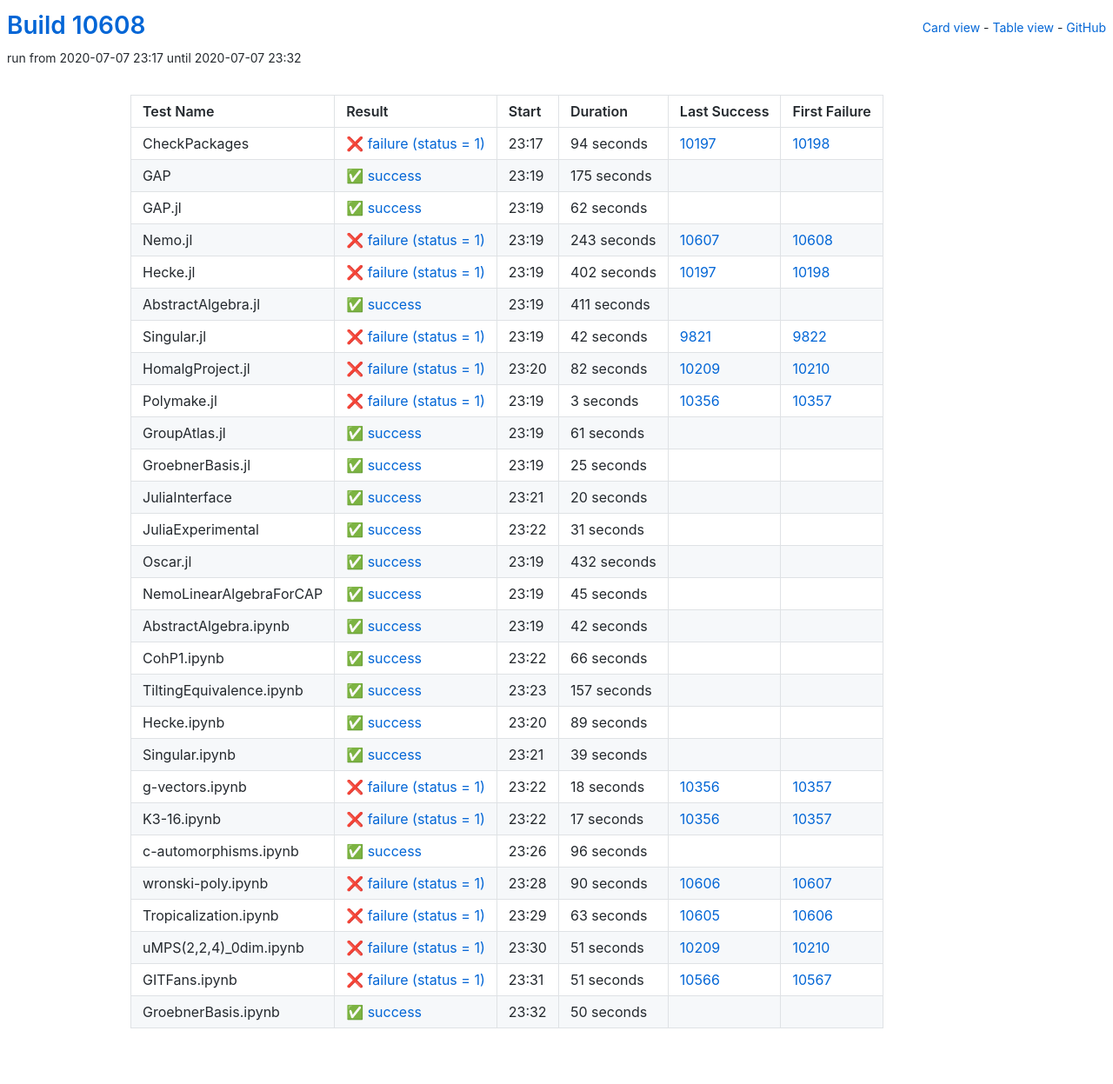
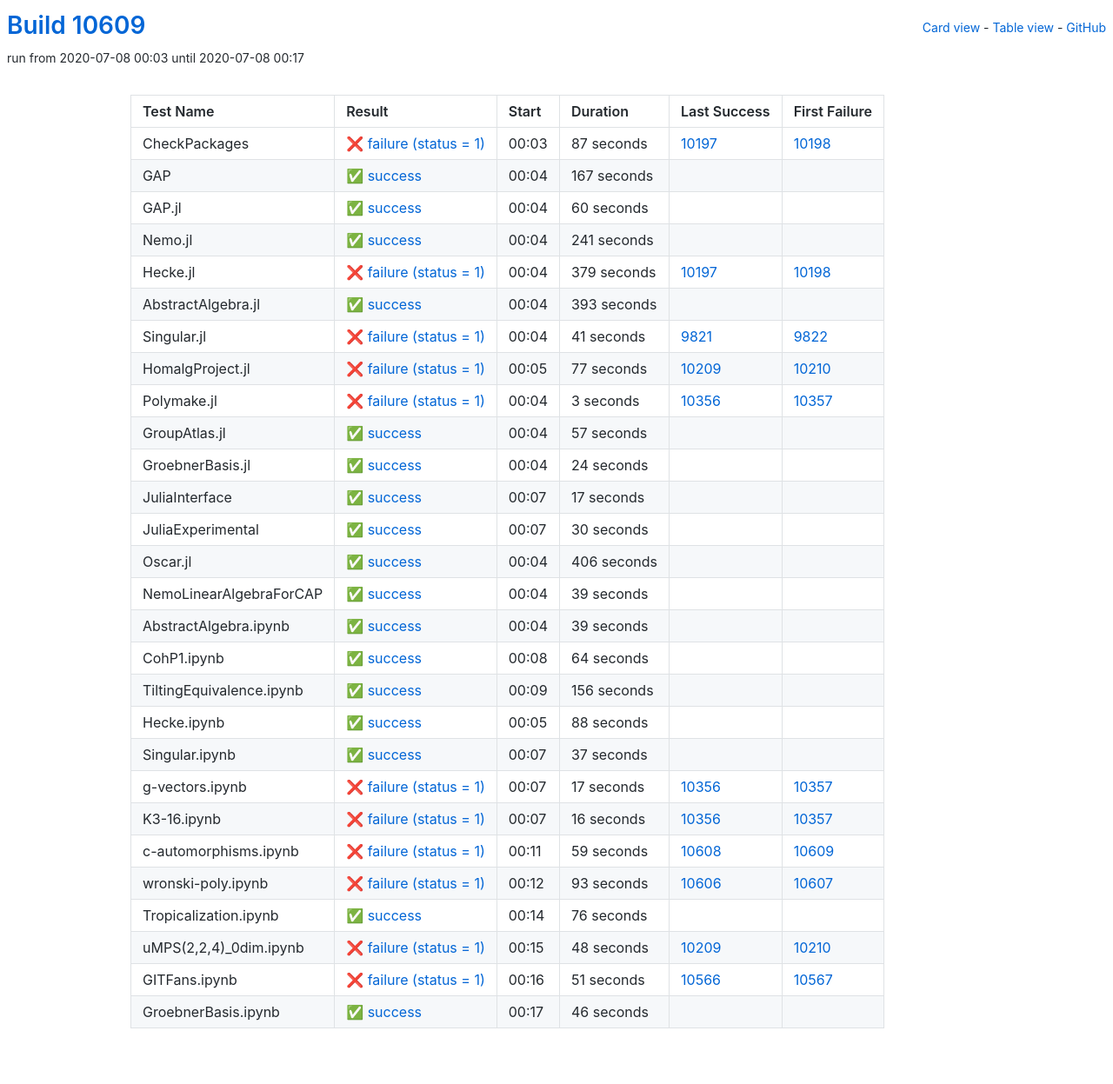
Before and after one commit to oscar-system/oscar-ci-status, a Jekyll site: the page built from table.html, in a window 1280 px wide. Shown: the whole page at 87% size. Built offline with Jekyll 4.4.1, drawn with Linux system fonts in a browser that asks for light colours.

Commit message:
Build #10609

```diff
--- a/_data/ci.yml
+++ b/_data/ci.yml
@@ -1,6 +1,6 @@
 ---
-build: 10608
-build_url: https://oscarci.mathematik.uni-kl.de/job/oscar/10608/
+build: 10609
+build_url: https://oscarci.mathematik.uni-kl.de/job/oscar/10609/
 job: oscar
 organization: oscar-system
 repo: oscar-ci-status
@@ -8,104 +8,104 @@
 tests:
 - name: CheckPackages
   id: checkpackages
-  log: https://oscarci.mathematik.uni-kl.de/job/oscar/10608/artifact/logs/build-10608/CheckPackages.log
-  start: 2020-07-07 23:17
+  log: https://oscarci.mathematik.uni-kl.de/job/oscar/10609/artifact/logs/build-10609/CheckPackages.log
+  start: 2020-07-08 00:03
   success: false
   exitcode: 1
   status: failure
-  duration: 94
+  duration: 87
   last_success: 10197
   last_success_url: https://oscarci.mathematik.uni-kl.de/job/oscar/10197/
   first_failure: 10198
   first_failure_url: https://oscarci.mathematik.uni-kl.de/job/oscar/10198/
 - name: GAP
   id: gap
-  log: https://oscarci.mathematik.uni-kl.de/job/oscar/10608/artifact/logs/build-10608/GAP.log
-  start: 2020-07-07 23:19
+  log: https://oscarci.mathematik.uni-kl.de/job/oscar/10609/artifact/logs/build-10609/GAP.log
+  start: 2020-07-08 00:04
   success: true
   exitcode: 0
   status: success
-  duration: 175
+  duration: 167
   last_success: false
   last_success_url:
   first_failure: false
   first_failure_url:
 - name: GAP.jl
   id: gap-jl
-  log: https://oscarci.mathematik.uni-kl.de/job/oscar/10608/artifact/logs/build-10608/GAP.jl.log
-  start: 2020-07-07 23:19
+  log: https://oscarci.mathematik.uni-kl.de/job/oscar/10609/artifact/logs/build-10609/GAP.jl.log
+  start: 2020-07-08 00:04
   success: true
   exitcode: 0
   status: success
-  duration: 62
+  duration: 60
   last_success: false
   last_success_url:
   first_failure: false
   first_failure_url:
 - name: Nemo.jl
   id: nemo-jl
-  log: https://oscarci.mathematik.uni-kl.de/job/oscar/10608/artifact/logs/build-10608/Nemo.jl.log
-  start: 2020-07-07 23:19
+  log: https://oscarci.mathematik.uni-kl.de/job/oscar/10609/artifact/logs/build-10609/Nemo.jl.log
+  start: 2020-07-08 00:04
+  success: true
+  exitcode: 0
+  status: success
+  duration: 241
+  last_success: false
+  last_success_url:
+  first_failure: false
+  first_failure_url:
+- name: Hecke.jl
+  id: hecke-jl
+  log: https://oscarci.mathematik.uni-kl.de/job/oscar/10609/artifact/logs/build-10609/Hecke.jl.log
+  start: 2020-07-08 00:04
   success: false
   exitcode: 1
   status: failure
-  duration: 243
-  last_success: 10607
-  last_success_url: https://oscarci.mathematik.uni-kl.de/job/oscar/10607/
-  first_failure: 10608
-  first_failure_url: https://oscarci.mathematik.uni-kl.de/job/oscar/10608/
-- name: Hecke.jl
-  id: hecke-jl
-  log: https://oscarci.mathematik.uni-kl.de/job/oscar/10608/artifact/logs/build-10608/Hecke.jl.log
-  start: 2020-07-07 23:19
-  success: false
-  exitcode: 1
-  status: failure
-  duration: 402
+  duration: 379
   last_success: 10197
   last_success_url: https://oscarci.mathematik.uni-kl.de/job/oscar/10197/
   first_failure: 10198
   first_failure_url: https://oscarci.mathematik.uni-kl.de/job/oscar/10198/
 - name: AbstractAlgebra.jl
   id: abstractalgebra-jl
-  log: https://oscarci.mathematik.uni-kl.de/job/oscar/10608/artifact/logs/build-10608/AbstractAlgebra.jl.log
-  start: 2020-07-07 23:19
+  log: https://oscarci.mathematik.uni-kl.de/job/oscar/10609/artifact/logs/build-10609/AbstractAlgebra.jl.log
+  start: 2020-07-08 00:04
   success: true
   exitcode: 0
   status: success
-  duration: 411
+  duration: 393
   last_success: false
   last_success_url:
   first_failure: false
   first_failure_url:
 - name: Singular.jl
   id: singular-jl
-  log: https://oscarci.mathematik.uni-kl.de/job/oscar/10608/artifact/logs/build-10608/Singular.jl.log
-  start: 2020-07-07 23:19
+  log: https://oscarci.mathematik.uni-kl.de/job/oscar/10609/artifact/logs/build-10609/Singular.jl.log
+  start: 2020-07-08 00:04
   success: false
   exitcode: 1
   status: failure
-  duration: 42
+  duration: 41
   last_success: 9821
   last_success_url: https://oscarci.mathematik.uni-kl.de/job/oscar/9821/
   first_failure: 9822
   first_failure_url: https://oscarci.mathematik.uni-kl.de/job/oscar/9822/
 - name: HomalgProject.jl
   id: homalgproject-jl
-  log: https://oscarci.mathematik.uni-kl.de/job/oscar/10608/artifact/logs/build-10608/HomalgProject.jl.log
-  start: 2020-07-07 23:20
+  log: https://oscarci.mathematik.uni-kl.de/job/oscar/10609/artifact/logs/build-10609/HomalgProject.jl.log
+  start: 2020-07-08 00:05
   success: false
   exitcode: 1
   status: failure
-  duration: 82
+  duration: 77
   last_success: 10209
   last_success_url: https://oscarci.mathematik.uni-kl.de/job/oscar/10209/
   first_failure: 10210
   first_failure_url: https://oscarci.mathematik.uni-kl.de/job/oscar/10210/
 - name: Polymake.jl
   id: polymake-jl
-  log: https://oscarci.mathematik.uni-kl.de/job/oscar/10608/artifact/logs/build-10608/Polymake.jl.log
-  start: 2020-07-07 23:19
+  log: https://oscarci.mathematik.uni-kl.de/job/oscar/10609/artifact/logs/build-10609/Polymake.jl.log
+  start: 2020-07-08 00:04
   success: false
   exitcode: 1
   status: failure
@@ -116,128 +116,68 @@
   first_failure_url: https://oscarci.mathematik.uni-kl.de/job/oscar/10357/
 - name: GroupAtlas.jl
   id: groupatlas-jl
-  log: https://oscarci.mathematik.uni-kl.de/job/oscar/10608/artifact/logs/build-10608/GroupAtlas.jl.log
-  start: 2020-07-07 23:19
+  log: https://oscarci.mathematik.uni-kl.de/job/oscar/10609/artifact/logs/build-10609/GroupAtlas.jl.log
+  start: 2020-07-08 00:04
   success: true
   exitcode: 0
   status: success
-  duration: 61
+  duration: 57
   last_success: false
   last_success_url:
   first_failure: false
   first_failure_url:
 - name: GroebnerBasis.jl
   id: groebnerbasis-jl
-  log: https://oscarci.mathematik.uni-kl.de/job/oscar/10608/artifact/logs/build-10608/GroebnerBasis.jl.log
-  start: 2020-07-07 23:19
+  log: https://oscarci.mathematik.uni-kl.de/job/oscar/10609/artifact/logs/build-10609/GroebnerBasis.jl.log
+  start: 2020-07-08 00:04
   success: true
   exitcode: 0
   status: success
-  duration: 25
+  duration: 24
   last_success: false
   last_success_url:
   first_failure: false
   first_failure_url:
 - name: JuliaInterface
   id: juliainterface
-  log: https://oscarci.mathematik.uni-kl.de/job/oscar/10608/artifact/logs/build-10608/JuliaInterface.log
-  start: 2020-07-07 23:21
+  log: https://oscarci.mathematik.uni-kl.de/job/oscar/10609/artifact/logs/build-10609/JuliaInterface.log
+  start: 2020-07-08 00:07
   success: true
   exitcode: 0
   status: success
-  duration: 20
+  duration: 17
   last_success: false
   last_success_url:
   first_failure: false
   first_failure_url:
 - name: JuliaExperimental
   id: juliaexperimental
-  log: https://oscarci.mathematik.uni-kl.de/job/oscar/10608/artifact/logs/build-10608/JuliaExperimental.log
-  start: 2020-07-07 23:22
+  log: https://oscarci.mathematik.uni-kl.de/job/oscar/10609/artifact/logs/build-10609/JuliaExperimental.log
+  start: 2020-07-08 00:07
   success: true
   exitcode: 0
   status: success
-  duration: 31
+  duration: 30
   last_success: false
   last_success_url:
   first_failure: false
   first_failure_url:
 - name: Oscar.jl
   id: oscar-jl
-  log: https://oscarci.mathematik.uni-kl.de/job/oscar/10608/artifact/logs/build-10608/Oscar.jl.log
-  start: 2020-07-07 23:19
+  log: https://oscarci.mathematik.uni-kl.de/job/oscar/10609/artifact/logs/build-10609/Oscar.jl.log
+  start: 2020-07-08 00:04
   success: true
   exitcode: 0
   status: success
-  duration: 432
+  duration: 406
   last_success: false
   last_success_url:
   first_failure: false
   first_failure_url:
 - name: NemoLinearAlgebraForCAP
   id: nemolinearalgebraforcap
-  log: https://oscarci.mathematik.uni-kl.de/job/oscar/10608/artifact/logs/build-10608/NemoLinearAlgebraForCAP.log
-  start: 2020-07-07 23:19
-  success: true
-  exitcode: 0
-  status: success
-  duration: 45
-  last_success: false
-  last_success_url:
-  first_failure: false
-  first_failure_url:
-- name: AbstractAlgebra.ipynb
-  id: abstractalgebra-ipynb
-  log: https://oscarci.mathematik.uni-kl.de/job/oscar/10608/artifact/logs/build-10608/AbstractAlgebra.ipynb.log
-  start: 2020-07-07 23:19
-  success: true
-  exitcode: 0
-  status: success
-  duration: 42
-  last_success: false
-  last_success_url:
-  first_failure: false
-  first_failure_url:
-- name: CohP1.ipynb
-  id: cohp1-ipynb
-  log: https://oscarci.mathematik.uni-kl.de/job/oscar/10608/artifact/logs/build-10608/CohP1.ipynb.log
-  start: 2020-07-07 23:22
-  success: true
-  exitcode: 0
-  status: success
-  duration: 66
-  last_success: false
-  last_success_url:
-  first_failure: false
-  first_failure_url:
-- name: TiltingEquivalence.ipynb
-  id: tiltingequivalence-ipynb
-  log: https://oscarci.mathematik.uni-kl.de/job/oscar/10608/artifact/logs/build-10608/TiltingEquivalence.ipynb.log
-  start: 2020-07-07 23:23
-  success: true
-  exitcode: 0
-  status: success
-  duration: 157
-  last_success: false
-  last_success_url:
-  first_failure: false
-  first_failure_url:
-- name: Hecke.ipynb
-  id: hecke-ipynb
-  log: https://oscarci.mathematik.uni-kl.de/job/oscar/10608/artifact/logs/build-10608/Hecke.ipynb.log
-  start: 2020-07-07 23:20
-  success: true
-  exitcode: 0
-  status: success
-  duration: 89
-  last_success: false
-  last_success_url:
-  first_failure: false
-  first_failure_url:
-- name: Singular.ipynb
-  id: singular-ipynb
-  log: https://oscarci.mathematik.uni-kl.de/job/oscar/10608/artifact/logs/build-10608/Singular.ipynb.log
-  start: 2020-07-07 23:21
+  log: https://oscarci.mathematik.uni-kl.de/job/oscar/10609/artifact/logs/build-10609/NemoLinearAlgebraForCAP.log
+  start: 2020-07-08 00:04
   success: true
   exitcode: 0
   status: success
@@ -246,22 +186,70 @@
   last_success_url:
   first_failure: false
   first_failure_url:
+- name: AbstractAlgebra.ipynb
+  id: abstractalgebra-ipynb
+  log: https://oscarci.mathematik.uni-kl.de/job/oscar/10609/artifact/logs/build-10609/AbstractAlgebra.ipynb.log
+  start: 2020-07-08 00:04
+  success: true
+  exitcode: 0
+  status: success
+  duration: 39
+  last_success: false
+  last_success_url:
+  first_failure: false
+  first_failure_url:
+- name: CohP1.ipynb
+  id: cohp1-ipynb
+  log: https://oscarci.mathematik.uni-kl.de/job/oscar/10609/artifact/logs/build-10609/CohP1.ipynb.log
+  start: 2020-07-08 00:08
+  success: true
+  exitcode: 0
+  status: success
+  duration: 64
+  last_success: false
+  last_success_url:
+  first_failure: false
+  first_failure_url:
+- name: TiltingEquivalence.ipynb
+  id: tiltingequivalence-ipynb
+  log: https://oscarci.mathematik.uni-kl.de/job/oscar/10609/artifact/logs/build-10609/TiltingEquivalence.ipynb.log
+  start: 2020-07-08 00:09
+  success: true
+  exitcode: 0
+  status: success
+  duration: 156
+  last_success: false
+  last_success_url:
+  first_failure: false
+  first_failure_url:
+- name: Hecke.ipynb
+  id: hecke-ipynb
+  log: https://oscarci.mathematik.uni-kl.de/job/oscar/10609/artifact/logs/build-10609/Hecke.ipynb.log
+  start: 2020-07-08 00:05
+  success: true
+  exitcode: 0
+  status: success
+  duration: 88
+  last_success: false
+  last_success_url:
+  first_failure: false
+  first_failure_url:
+- name: Singular.ipynb
+  id: singular-ipynb
+  log: https://oscarci.mathematik.uni-kl.de/job/oscar/10609/artifact/logs/build-10609/Singular.ipynb.log
+  start: 2020-07-08 00:07
+  success: true
+  exitcode: 0
+  status: success
+  duration: 37
+  last_success: false
+  last_success_url:
+  first_failure: false
+  first_failure_url:
 - name: g-vectors.ipynb
   id: g-vectors-ipynb
-  log: https://oscarci.mathematik.uni-kl.de/job/oscar/10608/artifact/logs/build-10608/g-vectors.ipynb.log
-  start: 2020-07-07 23:22
-  success: false
-  exitcode: 1
-  status: failure
-  duration: 18
-  last_success: 10356
-  last_success_url: https://oscarci.mathematik.uni-kl.de/job/oscar/10356/
-  first_failure: 10357
-  first_failure_url: https://oscarci.mathematik.uni-kl.de/job/oscar/10357/
-- name: K3-16.ipynb
-  id: k3-16-ipynb
-  log: https://oscarci.mathematik.uni-kl.de/job/oscar/10608/artifact/logs/build-10608/K3-16.ipynb.log
-  start: 2020-07-07 23:22
+  log: https://oscarci.mathematik.uni-kl.de/job/oscar/10609/artifact/logs/build-10609/g-vectors.ipynb.log
+  start: 2020-07-08 00:07
   success: false
   exitcode: 1
   status: failure
@@ -270,58 +258,70 @@
   last_success_url: https://oscarci.mathematik.uni-kl.de/job/oscar/10356/
   first_failure: 10357
   first_failure_url: https://oscarci.mathematik.uni-kl.de/job/oscar/10357/
-- name: c-automorphisms.ipynb
-  id: c-automorphisms-ipynb
-  log: https://oscarci.mathematik.uni-kl.de/job/oscar/10608/artifact/logs/build-10608/c-automorphisms.ipynb.log
-  start: 2020-07-07 23:26
-  success: true
-  exitcode: 0
-  status: success
-  duration: 96
-  last_success: false
-  last_success_url:
-  first_failure: false
-  first_failure_url:
-- name: wronski-poly.ipynb
-  id: wronski-poly-ipynb
-  log: https://oscarci.mathematik.uni-kl.de/job/oscar/10608/artifact/logs/build-10608/wronski-poly.ipynb.log
-  start: 2020-07-07 23:28
+- name: K3-16.ipynb
+  id: k3-16-ipynb
+  log: https://oscarci.mathematik.uni-kl.de/job/oscar/10609/artifact/logs/build-10609/K3-16.ipynb.log
+  start: 2020-07-08 00:07
   success: false
   exitcode: 1
   status: failure
-  duration: 90
+  duration: 16
+  last_success: 10356
+  last_success_url: https://oscarci.mathematik.uni-kl.de/job/oscar/10356/
+  first_failure: 10357
+  first_failure_url: https://oscarci.mathematik.uni-kl.de/job/oscar/10357/
+- name: c-automorphisms.ipynb
+  id: c-automorphisms-ipynb
+  log: https://oscarci.mathematik.uni-kl.de/job/oscar/10609/artifact/logs/build-10609/c-automorphisms.ipynb.log
+  start: 2020-07-08 00:11
+  success: false
+  exitcode: 1
+  status: failure
+  duration: 59
+  last_success: 10608
+  last_success_url: https://oscarci.mathematik.uni-kl.de/job/oscar/10608/
+  first_failure: 10609
+  first_failure_url: https://oscarci.mathematik.uni-kl.de/job/oscar/10609/
+- name: wronski-poly.ipynb
+  id: wronski-poly-ipynb
+  log: https://oscarci.mathematik.uni-kl.de/job/oscar/10609/artifact/logs/build-10609/wronski-poly.ipynb.log
+  start: 2020-07-08 00:12
+  success: false
+  exitcode: 1
+  status: failure
+  duration: 93
   last_success: 10606
   last_success_url: https://oscarci.mathematik.uni-kl.de/job/oscar/10606/
   first_failure: 10607
   first_failure_url: https://oscarci.mathematik.uni-kl.de/job/oscar/10607/
 - name: Tropicalization.ipynb
   id: tropicalization-ipynb
-  log: https://oscarci.mathematik.uni-kl.de/job/oscar/10608/artifact/logs/build-10608/Tropicalization.ipynb.log
-  start: 2020-07-07 23:29
+  log: https://oscarci.mathematik.uni-kl.de/job/oscar/10609/artifact/logs/build-10609/Tropicalization.ipynb.log
+  start: 2020-07-08 00:14
+  success: true
+  exitcode: 0
+  status: success
+  duration: 76
+  last_success: false
+  last_success_url:
+  first_failure: false
+  first_failure_url:
+- name: uMPS(2,2,4)_0dim.ipynb
+  id: umps-2-2-4-0dim-ipynb
+  log: https://oscarci.mathematik.uni-kl.de/job/oscar/10609/artifact/logs/build-10609/uMPS-2-2-4-_0dim.ipynb.log
+  start: 2020-07-08 00:15
   success: false
   exitcode: 1
   status: failure
-  duration: 63
-  last_success: 10605
-  last_success_url: https://oscarci.mathematik.uni-kl.de/job/oscar/10605/
-  first_failure: 10606
-  first_failure_url: https://oscarci.mathematik.uni-kl.de/job/oscar/10606/
-- name: uMPS(2,2,4)_0dim.ipynb
-  id: umps-2-2-4-0dim-ipynb
-  log: https://oscarci.mathematik.uni-kl.de/job/oscar/10608/artifact/logs/build-10608/uMPS-2-2-4-_0dim.ipynb.log
-  start: 2020-07-07 23:30
-  success: false
-  exitcode: 1
-  status: failure
-  duration: 51
+  duration: 48
   last_success: 10209
   last_success_url: https://oscarci.mathematik.uni-kl.de/job/oscar/10209/
   first_failure: 10210
   first_failure_url: https://oscarci.mathematik.uni-kl.de/job/oscar/10210/
 - name: GITFans.ipynb
   id: gitfans-ipynb
-  log: https://oscarci.mathematik.uni-kl.de/job/oscar/10608/artifact/logs/build-10608/GITFans.ipynb.log
-  start: 2020-07-07 23:31
+  log: https://oscarci.mathematik.uni-kl.de/job/oscar/10609/artifact/logs/build-10609/GITFans.ipynb.log
+  start: 2020-07-08 00:16
   success: false
   exitcode: 1
   status: failure
@@ -332,12 +332,12 @@
   first_failure_url: https://oscarci.mathematik.uni-kl.de/job/oscar/10567/
 - name: GroebnerBasis.ipynb
   id: groebnerbasis-ipynb
-  log: https://oscarci.mathematik.uni-kl.de/job/oscar/10608/artifact/logs/build-10608/GroebnerBasis.ipynb.log
-  start: 2020-07-07 23:32
+  log: https://oscarci.mathematik.uni-kl.de/job/oscar/10609/artifact/logs/build-10609/GroebnerBasis.ipynb.log
+  start: 2020-07-08 00:17
   success: true
   exitcode: 0
   status: success
-  duration: 50
+  duration: 46
   last_success: false
   last_success_url:
   first_failure: false
```
Also changed, not shown: README.md.
